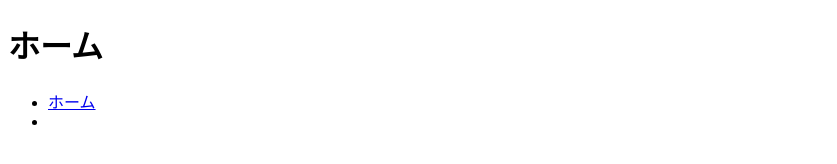
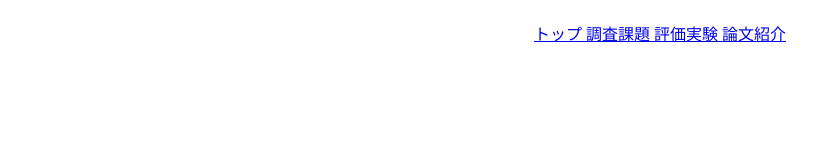
Before and after one commit to CrazyHuman00/theme6, a plain HTML site: page index.html in a window 1280 px wide. Shown: the whole page, without its empty margins (0-837 px from the left). Drawn offline with Linux system fonts and the light colour scheme.

Commit message:
htmlファイルとcssファイルの追加

```diff
--- /dev/null
+++ b/css/header.css
@@ -0,0 +1,22 @@
+@charset "utf-8";
+
+.navigation {
+    display: flex;
+    height: 50px;
+    padding: 0 5em;
+    flex-direction: row;
+    justify-content: space-around;
+    align-items: center;
+}
+
+.navigation-items {
+    flex-grow: 1 1 100px;
+    display: flex;
+    flex-direction: row;
+    justify-content: center;
+}
+
+.navigation-item {
+    list-style: none;
+    padding: 0 2em;
+}
--- /dev/null
+++ b/css/main.css
@@ -0,0 +1,5 @@
+.content {
+    display: flex;
+    flex-direction: row;
+    gap: 1em;
+}
--- a/css/style.css
+++ /dev/null
@@ -1 +0,0 @@
-@charset "utf-8";
--- a/index.html
+++ b/index.html
@@ -4,19 +4,29 @@
     <meta charset="UTF-8">
     <meta name="viewport" content="width=device-width, initial-scale=1.0">
     <title>g2253037 thema6</title>
-    <link rel="stylesheet" href="./css/style.css">
-    <link rel="script" href="./js/script.js">
+    <link rel="stylesheet" href="./css/header.css">
 </head>
 <body>
-    <div id ="header">
-        <h1>ホーム</h1>
-        <div id="navigation">
-            <ul class="menu-nav">
-                <li><a href="./index.html">ホーム</a></li>
-                <li><a href=""></a></li>
+    <header>
+        <nav class="navigation">
+            <ul class="navigation-items">
+                <li class="navigation-item">
+                    <a class="nav-link" href="./index.html">
+                        トップ
+                    </a>
+                    <a class="nav-link" href="./research_task.html">
+                        調査課題
+                    </a>
+                    <a class="nav-link" href="./evaluation_experiment.html">
+                        評価実験
+                    </a>
+                    <a class="nav-link" href="./papers.html">
+                        論文紹介
+                    </a>
+                </li>
             </ul>
-        </div>
-    </div>
+        </nav>
+    </header>
 
 </body>
 </html>
```
Also changed, not shown: evaluation_experiment.html (added, +11 -0 lines), papers.html (added, +11 -0 lines), research_task.html (added, +11 -0 lines), images/myface.jpeg (added), 2 other files.
